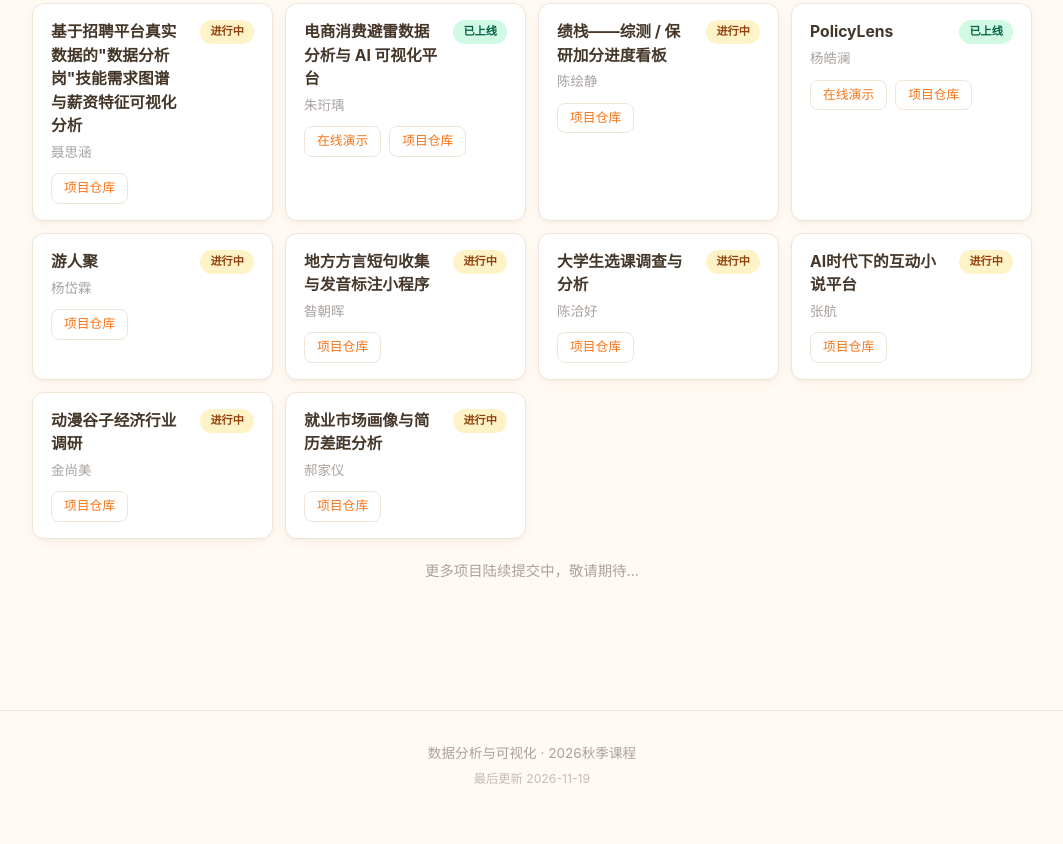
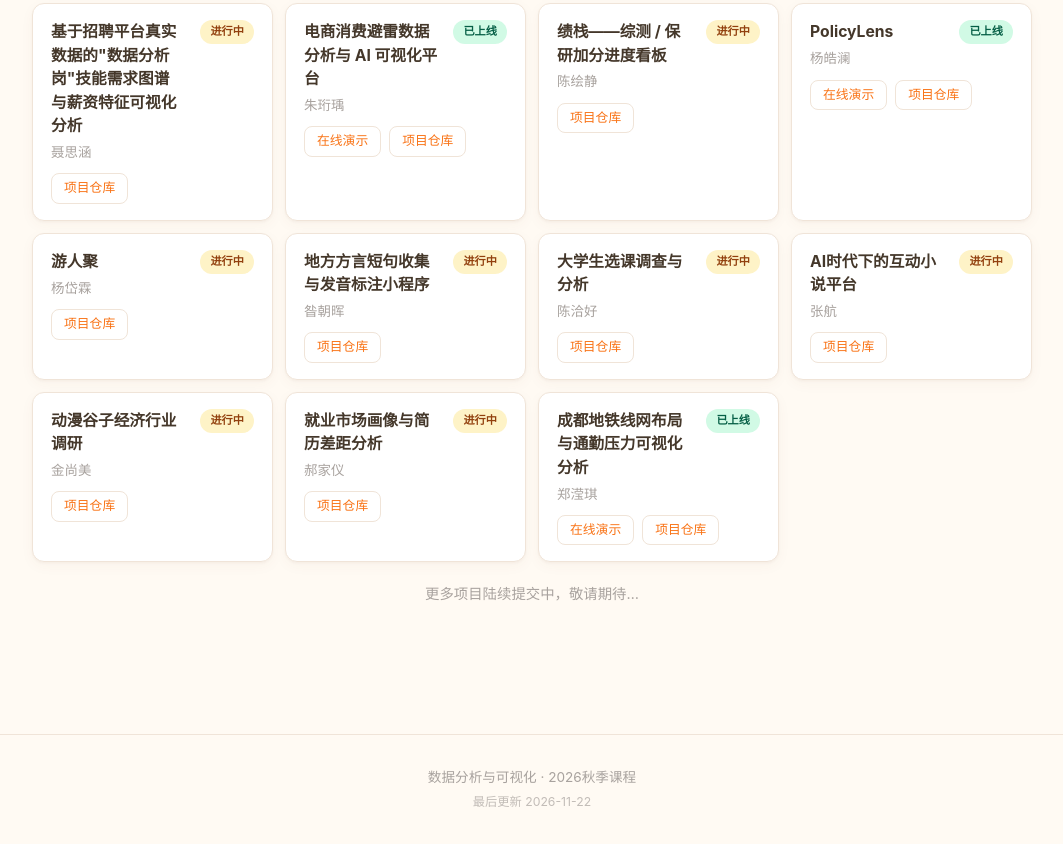
Before and after one commit to haichaozheng/data-analysis-showcase, a plain HTML site: page projects.html in a window 1280 px wide. Shown: the part 1087-1931 px from the top of the page, without its empty margins (108-1171 px from the left). Before the commit the page ends 1907 px from the top, so only its background shows below. Drawn offline with Linux system fonts and the light colour scheme.

Commit message:
projects: 新增郑滢琪项目卡片（成都地铁线网布局与通勤压力可视化分析，已上线）

```diff
--- a/projects.html
+++ b/projects.html
@@ -67,7 +67,7 @@
                     <svg viewBox="0 0 24 24"><path d="M17 21v-2a4 4 0 0 0-4-4H5a4 4 0 0 0-4 4v2"/><circle cx="9" cy="7" r="4"/><path d="M23 21v-2a4 4 0 0 0-3-3.87"/></svg>
                 </div>
                 <h2 class="section-title">学生项目</h2>
-                <div class="filter-bar" id="project-filter" data-count="22">
+                <div class="filter-bar" id="project-filter" data-count="23">
                     <button class="filter-btn filter-active" data-filter="all">全部</button>
                     <button class="filter-btn" data-filter="live">已上线</button>
                     <button class="filter-btn" data-filter="progress">进行中</button>
@@ -305,6 +305,17 @@
                         <a href="https://github.com/42527107/individual-project-job-gap" target="_blank" rel="noopener">项目仓库</a>
                     </div>
                 </div>
+                <div class="project-card" data-status="live">
+                    <div class="project-card-head">
+                        <div class="project-card-title">成都地铁线网布局与通勤压力可视化分析</div>
+                        <span class="badge badge-live">已上线</span>
+                    </div>
+                    <div class="project-card-author">郑滢琪</div>
+                    <div class="project-links">
+                        <a href="https://chengdu-metro-commute-pressure-dkuknnajcpayxhytzt9ktx.streamlit.app/" target="_blank" rel="noopener">在线演示</a>
+                        <a href="https://github.com/zhengyingqi233/chengdu-metro-commute-pressure" target="_blank" rel="noopener">项目仓库</a>
+                    </div>
+                </div>
             </div>
             <p class="project-more">更多项目陆续提交中，敬请期待…</p>
         </div>
@@ -312,7 +323,7 @@
 
     <footer>
         数据分析与可视化 · 2026秋季课程
-        <span style="display:block;margin-top:4px;font-size:0.9em;opacity:0.7;">最后更新 2026-11-19</span>
+        <span style="display:block;margin-top:4px;font-size:0.9em;opacity:0.7;">最后更新 2026-11-22</span>
     </footer>
     <script>
         (function () {
```
